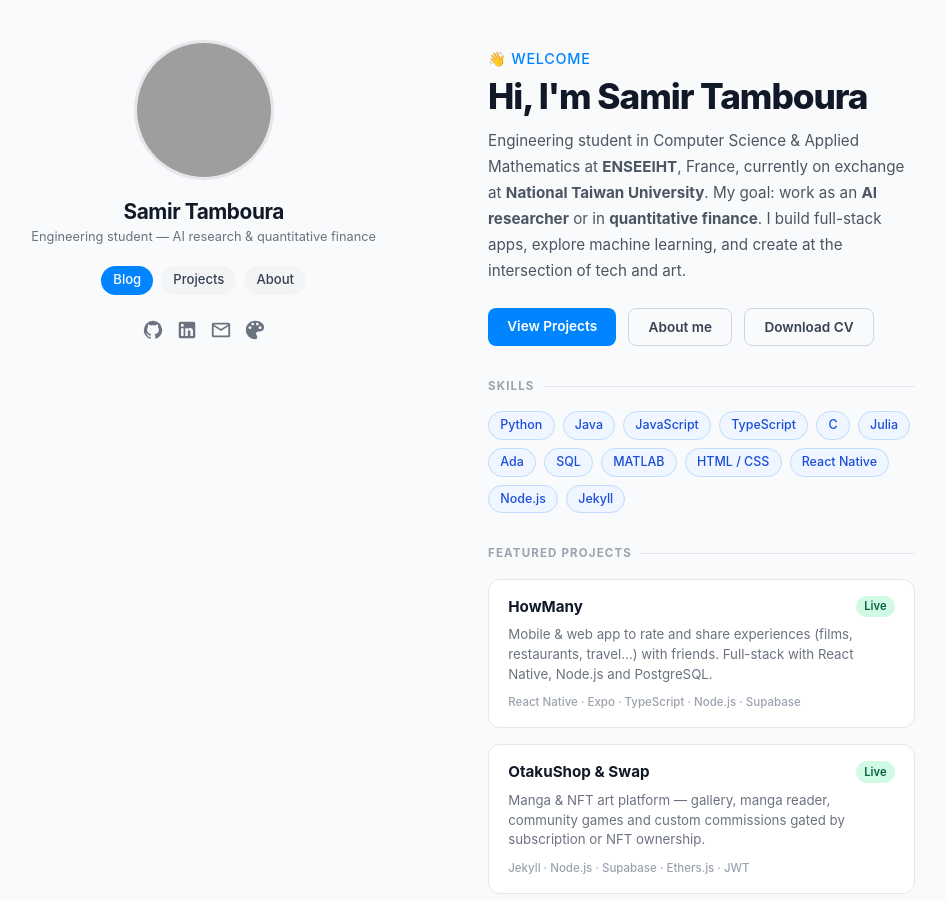
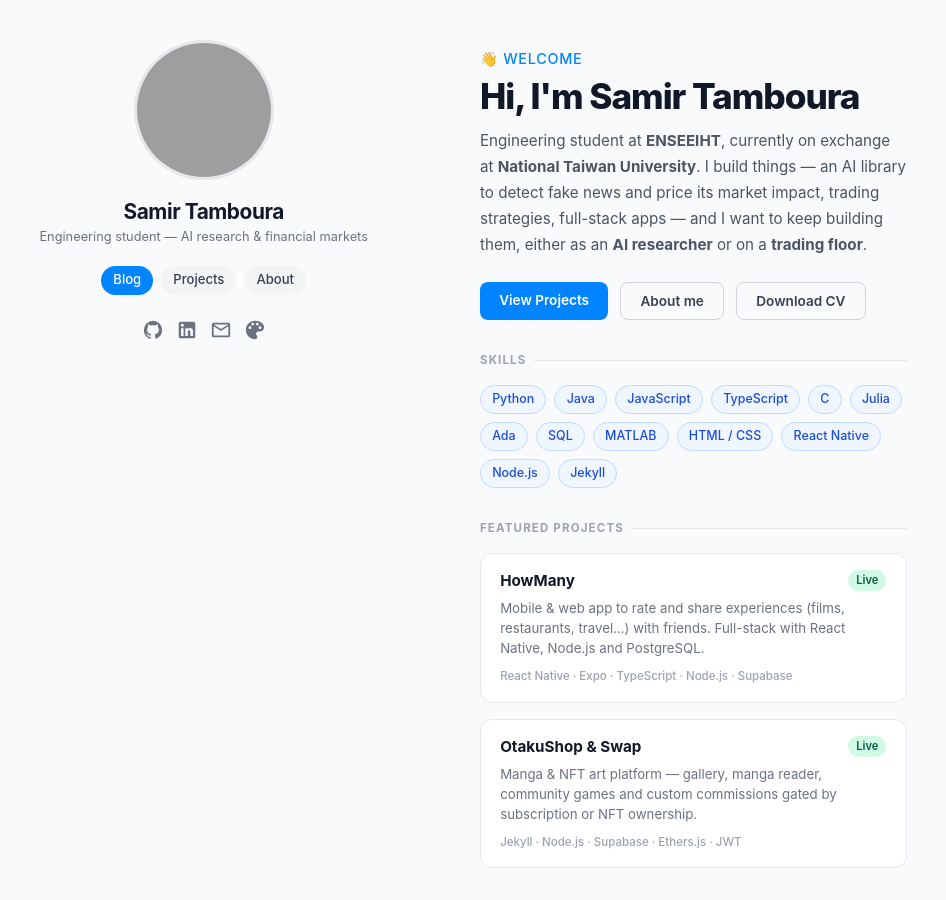
Before and after one commit to samirkema/e-portfolio, a Jekyll site: the page built from index.html, in a window 1280 px wide and 900 px high. Shown: the whole window, without its empty margins (167-1113 px from the left). Built offline with Jekyll 4.4.1, drawn with Linux system fonts in a browser that asks for light colours; the list of posts is cut into pages by our own code; grey boxes are pictures that could not be loaded.

Commit message:
Rewrite bio: builder framing, AI research or trading floor
Co-Authored-By: Claude Opus 5 <noreply@anthropic.com>

```diff
--- a/_config.yml
+++ b/_config.yml
@@ -23,11 +23,11 @@ theme_name: bluegreen
 author: Björn Kawecki
 
 title: E-portfolio
-subtitle: Engineering student — AI research & quantitative finance
+subtitle: Engineering student — AI research & financial markets
 name: Samir Tamboura
 
 email: samir.tamboura@etu.inp-n7.fr
-description: Hi, I'm Samir Tamboura, an engineering student in computer science and applied mathematics at ENSEEIHT, currently on exchange at National Taiwan University. I'm aiming for a career in AI research or quantitative finance. This site is my e-portfolio — my background, my projects, and my goals for the future.
+description: Hi, I'm Samir Tamboura, an engineering student in computer science and applied mathematics at ENSEEIHT, currently on exchange at National Taiwan University. I'm heading toward AI research or a career in financial markets. This site is my e-portfolio — my background, my projects, and my goals for the future.
 url: "https://samirkema.github.io"
 baseurl: "/e-portfolio"
 twitter_username:
--- a/index.html
+++ b/index.html
@@ -6,10 +6,9 @@ layout: default
   <p class="hero-greeting">👋 Welcome</p>
   <h1 class="hero-title">Hi, I'm {{ site.name }}</h1>
   <p class="hero-desc">
-    Engineering student in Computer Science &amp; Applied Mathematics at <strong>ENSEEIHT</strong>, France,
-    currently on exchange at <strong>National Taiwan University</strong>.
-    My goal: work as an <strong>AI researcher</strong> or in <strong>quantitative finance</strong>.
-    I build full-stack apps, explore machine learning, and create at the intersection of tech and art.
+    Engineering student at <strong>ENSEEIHT</strong>, currently on exchange at <strong>National Taiwan University</strong>.
+    I build things — an AI library to detect fake news and price its market impact, trading strategies, full-stack apps —
+    and I want to keep building them, either as an <strong>AI researcher</strong> or on a <strong>trading floor</strong>.
   </p>
   <div class="hero-cta">
     <a href="{{ site.baseurl }}/projects/" class="btn-primary">View Projects</a>
```
Also changed, not shown: _pages/about.md (+1 -1 lines).
